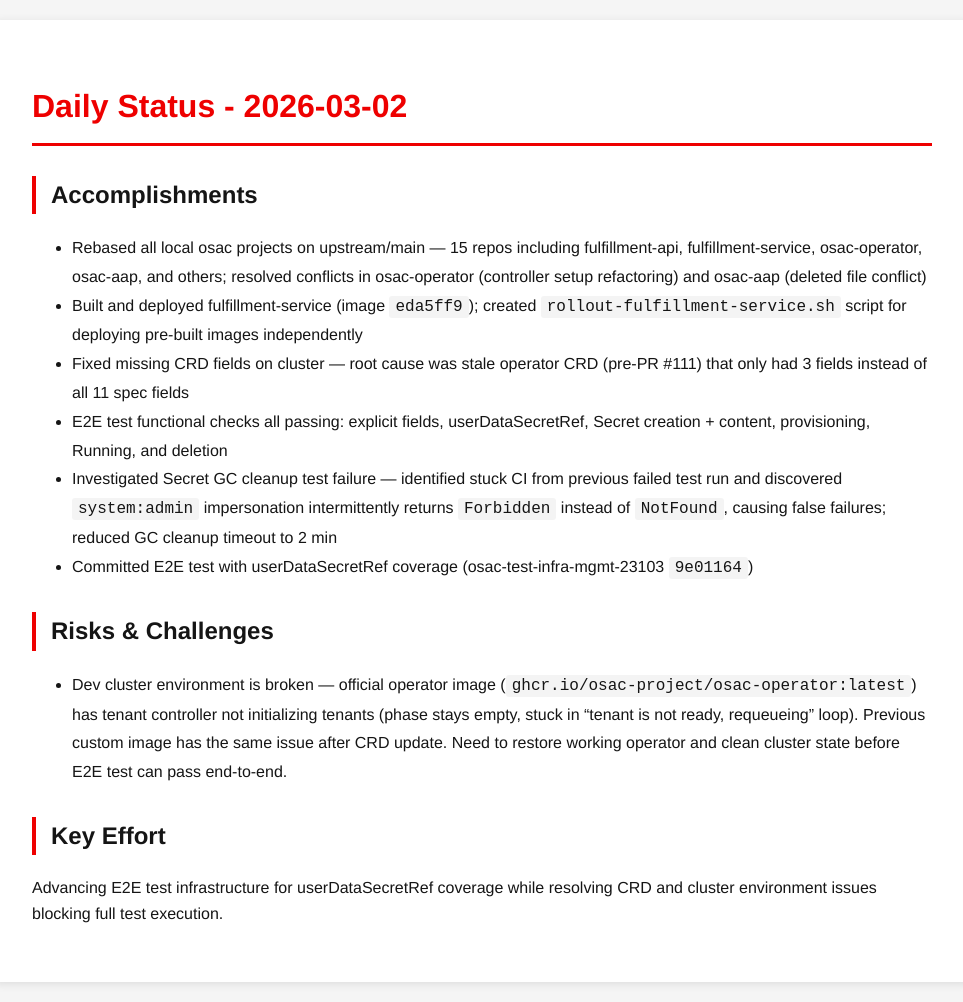
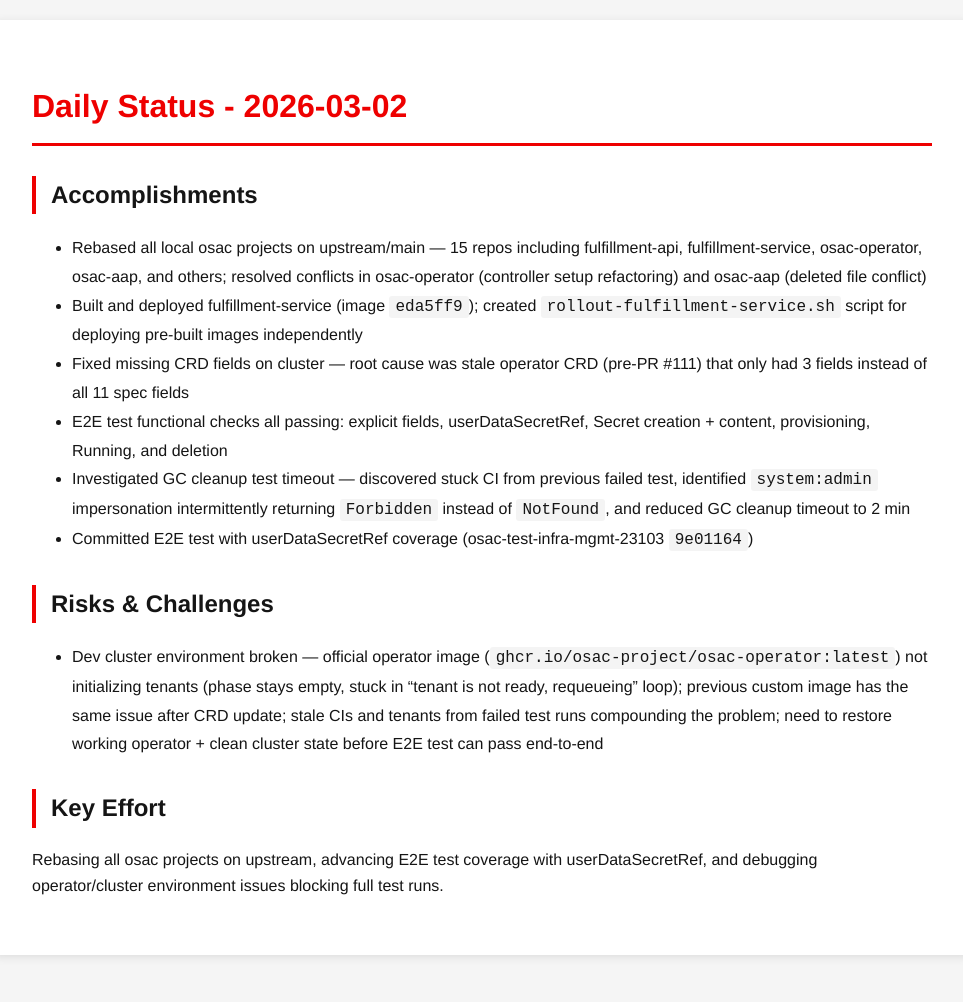
Before and after one commit to tzvatot/daily-status, a Jekyll site: the page built from 2026-03-02.md, in a window 1280 px wide. Shown: the whole page, without its empty margins (158-1121 px from the left). Built offline with Jekyll 4.4.1, drawn with Linux system fonts in a browser that asks for light colours; after the commit the page ends 975 px from its top, so only the background shows below that.

Commit message:
Daily status update - 2026-03-02

```diff
--- a/2026-03-02.md
+++ b/2026-03-02.md
@@ -11,11 +11,11 @@ date: 2026-03-02
 - Built and deployed fulfillment-service (image `eda5ff9`); created `rollout-fulfillment-service.sh` script for deploying pre-built images independently
 - Fixed missing CRD fields on cluster — root cause was stale operator CRD (pre-PR #111) that only had 3 fields instead of all 11 spec fields
 - E2E test functional checks all passing: explicit fields, userDataSecretRef, Secret creation + content, provisioning, Running, and deletion
-- Investigated Secret GC cleanup test failure — identified stuck CI from previous failed test run and discovered `system:admin` impersonation intermittently returns `Forbidden` instead of `NotFound`, causing false failures; reduced GC cleanup timeout to 2 min
+- Investigated GC cleanup test timeout — discovered stuck CI from previous failed test, identified `system:admin` impersonation intermittently returning `Forbidden` instead of `NotFound`, and reduced GC cleanup timeout to 2 min
 - Committed E2E test with userDataSecretRef coverage (osac-test-infra-mgmt-23103 `9e01164`)
 
 ## Risks & Challenges
-- Dev cluster environment is broken — official operator image (`ghcr.io/osac-project/osac-operator:latest`) has tenant controller not initializing tenants (phase stays empty, stuck in "tenant is not ready, requeueing" loop). Previous custom image has the same issue after CRD update. Need to restore working operator and clean cluster state before E2E test can pass end-to-end.
+- Dev cluster environment broken — official operator image (`ghcr.io/osac-project/osac-operator:latest`) not initializing tenants (phase stays empty, stuck in "tenant is not ready, requeueing" loop); previous custom image has the same issue after CRD update; stale CIs and tenants from failed test runs compounding the problem; need to restore working operator + clean cluster state before E2E test can pass end-to-end
 
 ## Key Effort
-Advancing E2E test infrastructure for userDataSecretRef coverage while resolving CRD and cluster environment issues blocking full test execution.
+Rebasing all osac projects on upstream, advancing E2E test coverage with userDataSecretRef, and debugging operator/cluster environment issues blocking full test runs.
```
